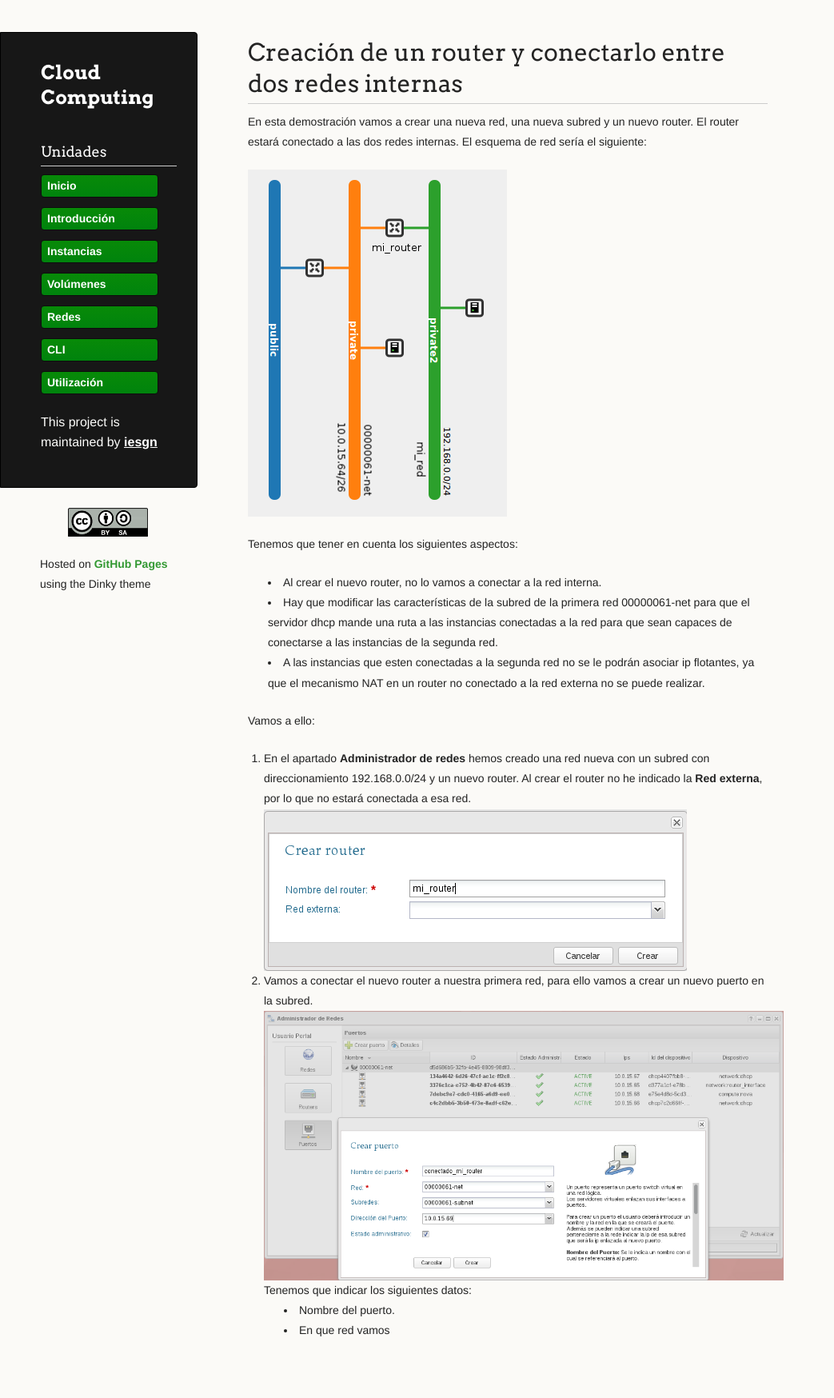
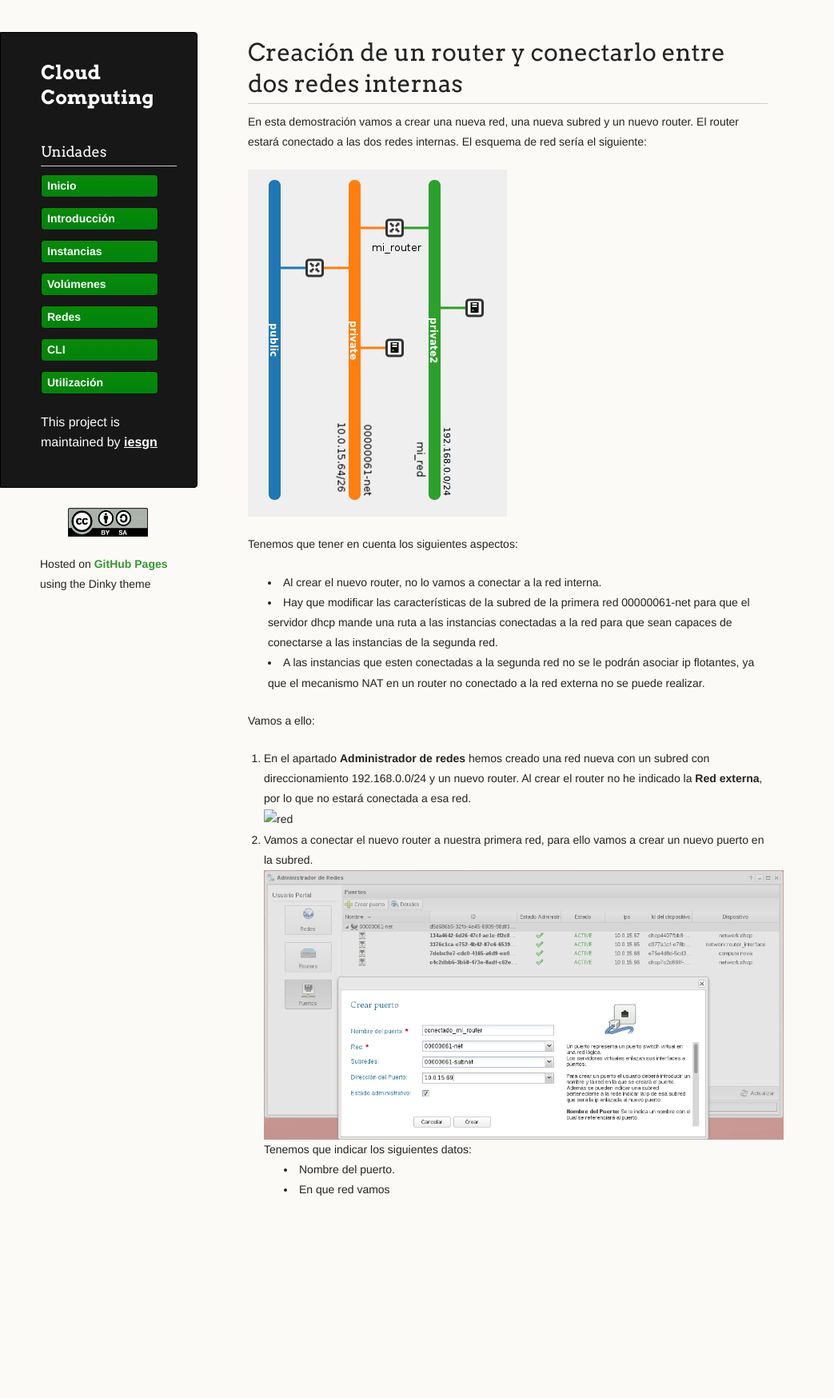
Before and after one commit to iesgn/cloud2, a Jekyll site: the page built from curso/u4/router2.md, in a window 1280 px wide. Shown: the whole page at 80% size, without its empty margins (0-1043 px from the left). Built offline with Jekyll 4.4.1, drawn with Linux system fonts in a browser that asks for light colours; after the commit the page ends 1572 px from its top, so only the background shows below that.

Commit message:
Cambio nombre de la imagen, no se ve bien en el ies

```diff
--- a/curso/u4/router2.md
+++ b/curso/u4/router2.md
@@ -20,7 +20,7 @@ Vamos a ello:
 
 1. En el apartado **Administrador de redes** hemos creado una red nueva con un subred con direccionamiento 192.168.0.0/24 y un nuevo router. Al crear el router no he indicado la **Red externa**, por lo que no estará conectada a esa red.
 
-	![red](img/net8.png)
+	![red](img/net8_1.png)
 
 2. Vamos a conectar el nuevo router a nuestra primera red, para ello vamos a crear un nuevo puerto en la subred.
 
```
Also changed, not shown: curso/u4/net8_1.png (renamed from curso/u4/img/net8.png).
